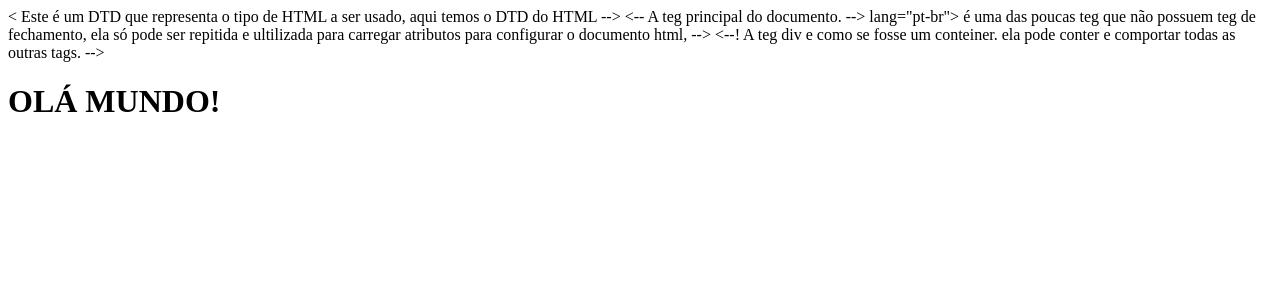
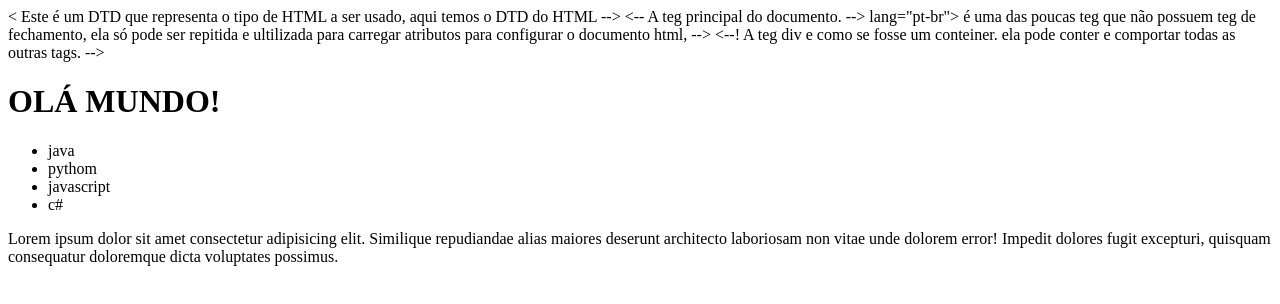
Before and after one commit to caioaZ10/exercicio1-F, a plain HTML site: page index.html in a window 1280 px wide. Drawn offline with Linux system fonts and the light colour scheme.

Commit message:
Adicionei a teg ul e li

```diff
--- a/index.html
+++ b/index.html
@@ -15,7 +15,29 @@
 		ela pode conter e comportar todas as outras tags.
 	-->
 	<div>
+		<header>
 		<h1> OLÁ MUNDO!</h1>
+		<nav>
+			<!--aA teg ul quer dizer unordered list ou lista sem ordenação.
+			ela deve conter as tegs li quer dizer list item ou item da lista we soe só podes ser criados dentro das listas oi ul.
+		 -->
+		 <ul>
+			<li>java</li>
+			<li>pythom</li>
+			<li>javascript</li>
+			<li>c#</li>
+		 </ul>
+		</nav>
+		<header>
+
+			<section>
+				<div>
+
+					<P>Lorem ipsum dolor sit amet consectetur adipisicing elit. Similique repudiandae alias maiores deserunt architecto laboriosam non vitae unde dolorem error! Impedit dolores fugit excepturi, quisquam consequatur doloremque dicta voluptates possimus.
+					</P>
+				</div>
+			</section>
+
 	</div>
 
 
```
